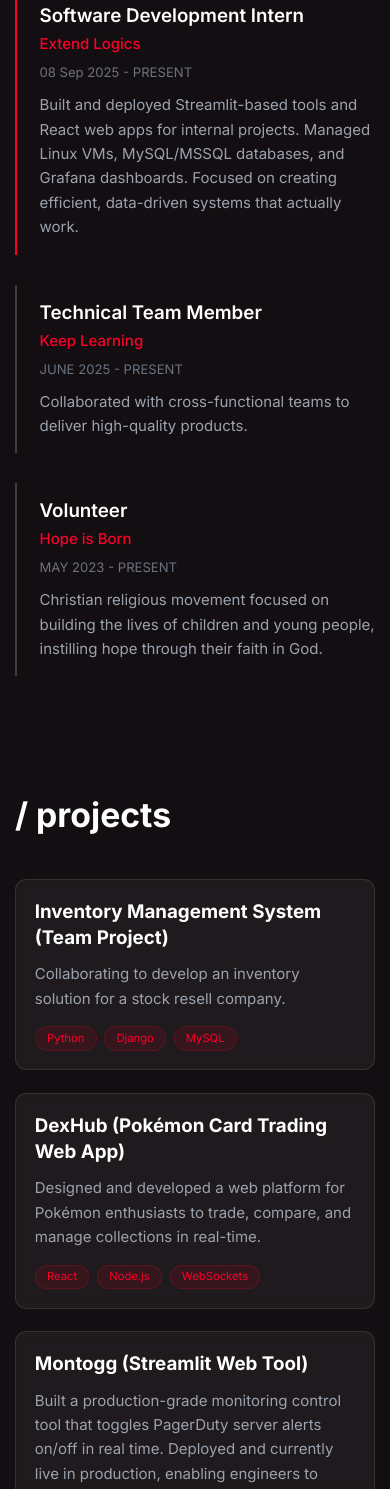
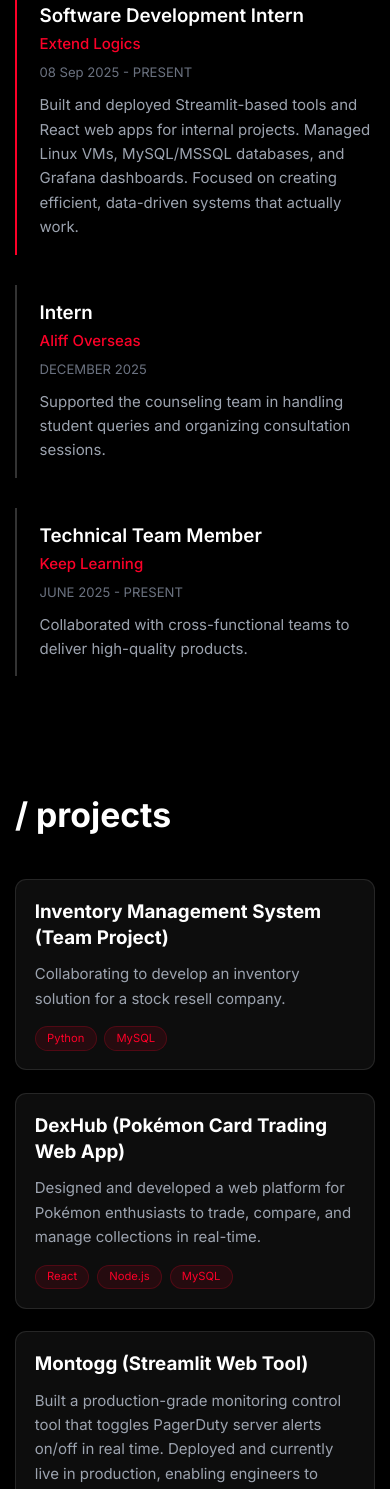
Before and after one commit to SanjaySudhakaranxy/jayy, a Next.js app: page / in a window 390 px wide. Shown: the part 2158-3647 px from the top of the page. Built offline with nearby package versions, Linux system fonts and the light colour scheme.

Commit message:
chore: update responsive styles, about, projects and globals

```diff
--- a/app/about/page.tsx
+++ b/app/about/page.tsx
@@ -136,11 +136,11 @@
             transition={{ duration: 0.5, delay: 0.1 }}
             className="border-l-2 border-white/20 pl-6 py-4"
           >
-            <h4 className="text-xl font-semibold text-white mb-1">Technical Team Member</h4>
-            <p className="text-neon font-medium mb-2">Keep Learning</p>
-            <p className="text-sm text-gray-500 mb-3">JUNE 2025 - PRESENT</p>
+            <h4 className="text-xl font-semibold text-white mb-1">Intern</h4>
+            <p className="text-neon font-medium mb-2">Aliff Overseas</p>
+            <p className="text-sm text-gray-500 mb-3">DECEMBER 2025</p>
             <p className="text-gray-400 leading-relaxed">
-              Collaborated with cross-functional teams to deliver high-quality products.
+             Supported the counseling team in handling student queries and organizing consultation sessions.
             </p>
           </motion.div>
 
@@ -152,11 +152,11 @@
             transition={{ duration: 0.5, delay: 0.2 }}
             className="border-l-2 border-white/20 pl-6 py-4"
           >
-            <h4 className="text-xl font-semibold text-white mb-1">Volunteer</h4>
-            <p className="text-neon font-medium mb-2">Hope is Born</p>
-            <p className="text-sm text-gray-500 mb-3">MAY 2023 - PRESENT</p>
+            <h4 className="text-xl font-semibold text-white mb-1">Technical Team Member</h4>
+            <p className="text-neon font-medium mb-2">Keep Learning</p>
+            <p className="text-sm text-gray-500 mb-3">JUNE 2025 - PRESENT</p>
             <p className="text-gray-400 leading-relaxed">
-              Christian religious movement focused on building the lives of children and young people, instilling hope through their faith in God.
+              Collaborated with cross-functional teams to deliver high-quality products.
             </p>
           </motion.div>
         </div>
--- a/app/globals.css
+++ b/app/globals.css
@@ -13,7 +13,9 @@
 }
 
 body {
-  @apply bg-licorice text-white;
+  /* Use pure black background while keeping Tailwind text color */
+  @apply text-white;
+  background-color: #000000;
 }
 
 ::-webkit-scrollbar {
--- a/app/projects/page.tsx
+++ b/app/projects/page.tsx
@@ -8,13 +8,13 @@
     {
       title: "Inventory Management System (Team Project)",
       description: "Collaborating to develop an inventory solution for a stock resell company.",
-      tags: ["Python", "Django", "MySQL"],
+      tags: ["Python","MySQL"],
       gradient: "from-green-500 to-emerald-500",
     },
     {
       title: "DexHub (Pokémon Card Trading Web App)",
       description: "Designed and developed a web platform for Pokémon enthusiasts to trade, compare, and manage collections in real-time.",
-      tags: ["React", "Node.js", "WebSockets"],
+      tags: ["React", "Node.js", "MySQL"],
       gradient: "from-indigo-500 to-blue-400",
     },
     {
```
